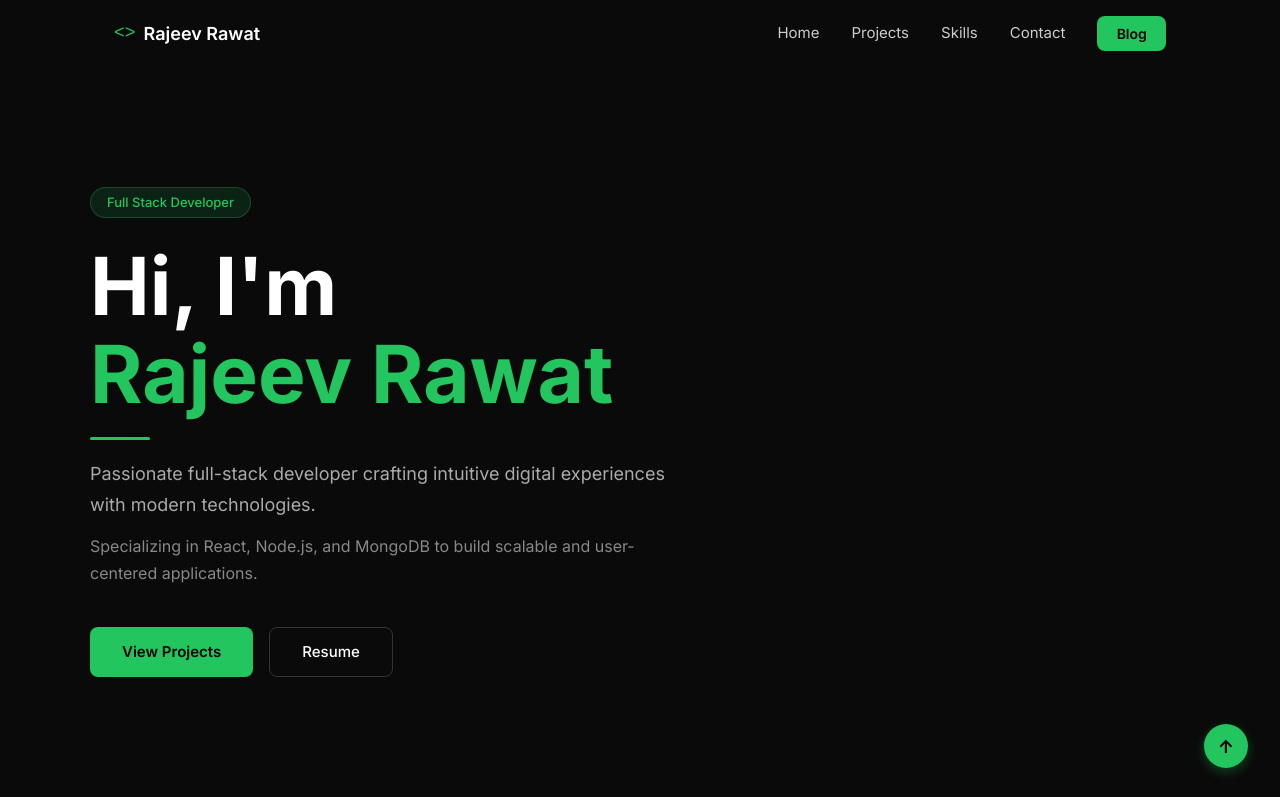
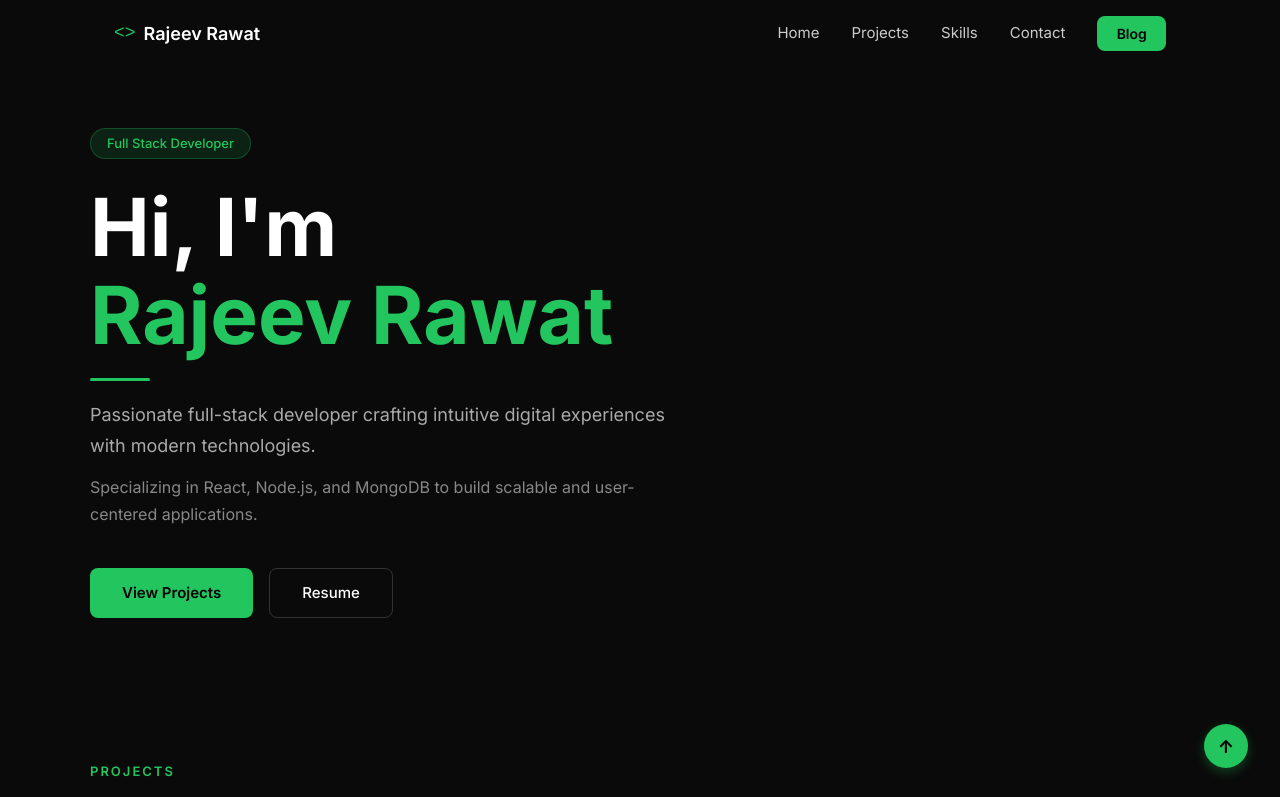
Before and after one commit to Rajeev-2100/Rajeev_Portfolio, a React (Vite) app: page / in a window 1280 px wide. Shown: the top 797 px of the page. Built offline with nearby package versions, Linux system fonts and the light colour scheme.

Commit message:
fix: the min height to 300px on all screen size

```diff
--- a/src/App.jsx
+++ b/src/App.jsx
@@ -253,7 +253,7 @@ export default function App() {
       <section
         id="home"
         style={{
-          minHeight: "100vh",
+          minHeight: "300px",
           display: "flex",
           alignItems: "center",
           padding: "8rem 1.5rem 4rem",
```
